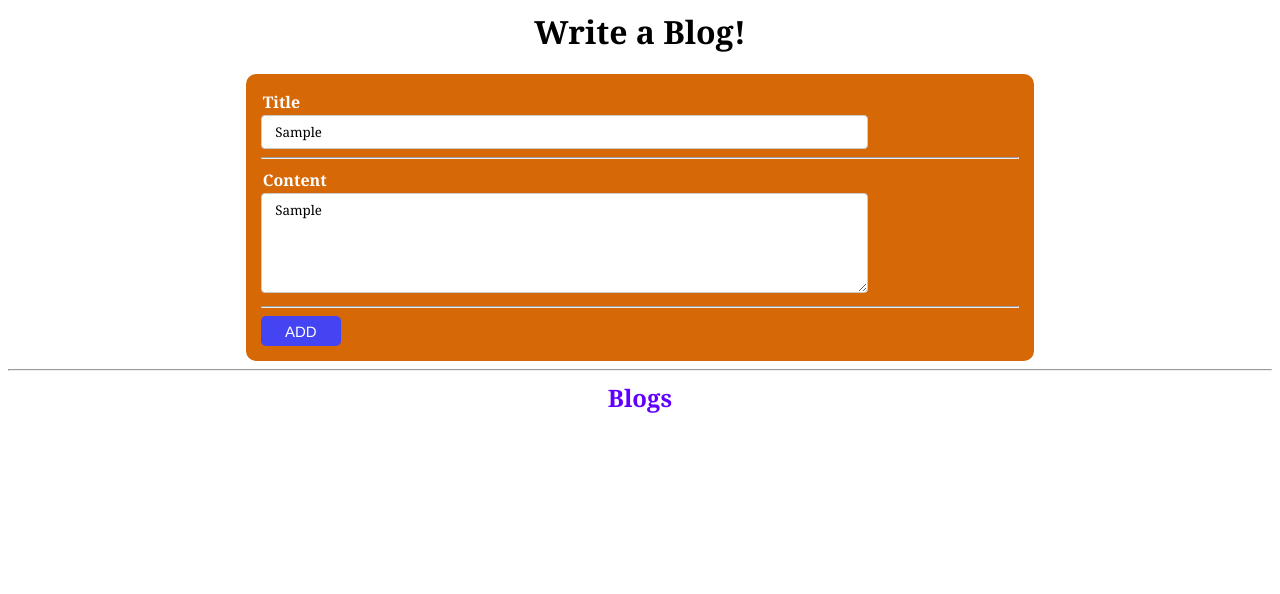
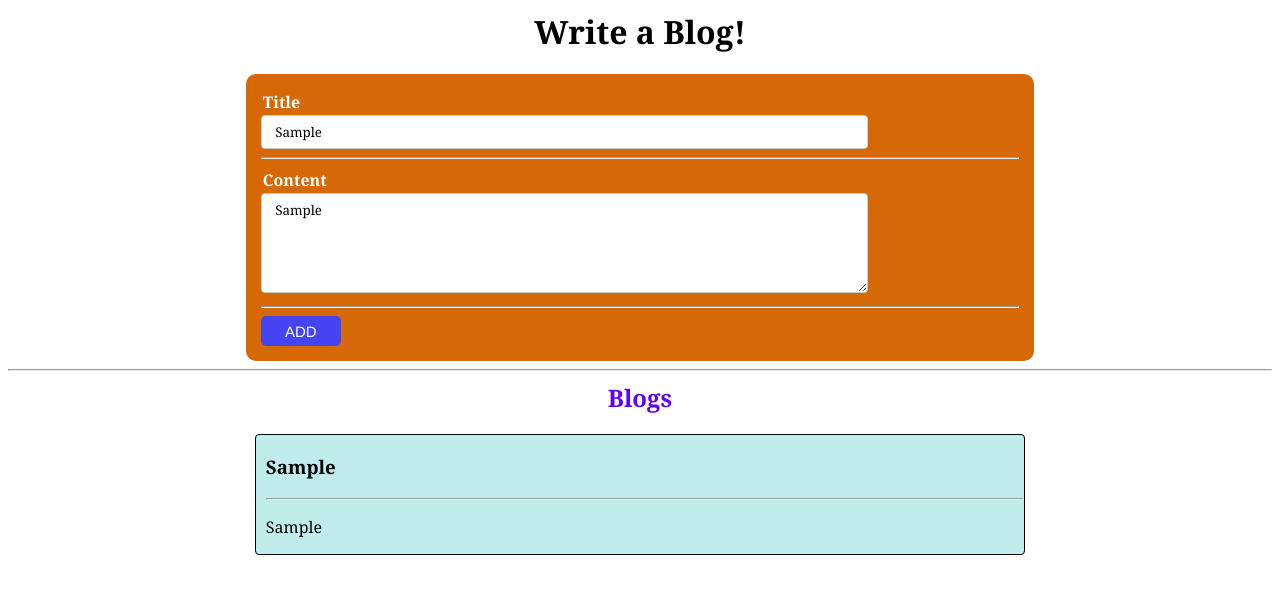
Before and after one commit to ManasChougule475/ReactBlogs, a React (Create React App) app: page / in a window 1280 px wide. Both pictures are taken after typing "Sample", "Sample" into the empty fields and a click on the button "ADD". Shown: the top 594 px of the page. Built offline with nearby package versions, Linux system fonts and the light colour scheme; the HTML template or start-up script is replaced by a standard one.

Commit message:
create and display each blog using useState() hook

```diff
--- a/src/Components/Blog.js
+++ b/src/Components/Blog.js
@@ -1,10 +1,18 @@
 //Blogging App using Hooks
+import { useState } from "react";
 
 export default function Blog(){
 
+    const [title,setTitle] = useState("");
+    const [content,setContent] = useState("");
+    const [blogs, setBlogs] =  useState([]);
 
     function handleSubmit(e){
         e.preventDefault();
+
+        setBlogs([{title,content}, ...blogs]);
+        console.log(blogs);
+
     }
 
     return(
@@ -17,12 +25,14 @@ export default function Blog(){
                 <Row label="Title">
                         <input className="input"
                                 placeholder="Enter the Title of the Blog here.."
+                                onChange = {(e) => setTitle(e.target.value)}
                         />
                 </Row >
 
                 <Row label="Content">
                         <textarea className="input content"
                                 placeholder="Content of the Blog goes here.."
+                                onChange = {(e) => setContent(e.target.value)}
                         />
                 </Row >
 
@@ -35,7 +45,13 @@ export default function Blog(){
 
         {/* Section where submitted blogs will be displayed */}
         <h2> Blogs </h2>
-
+        {blogs.map((blog,i) => (
+            <div className="blog">
+                <h3>{blog.title}</h3>
+                <hr/>
+                <p>{blog.content}</p>
+            </div>
+        ))}
 
         </>
         )
```
